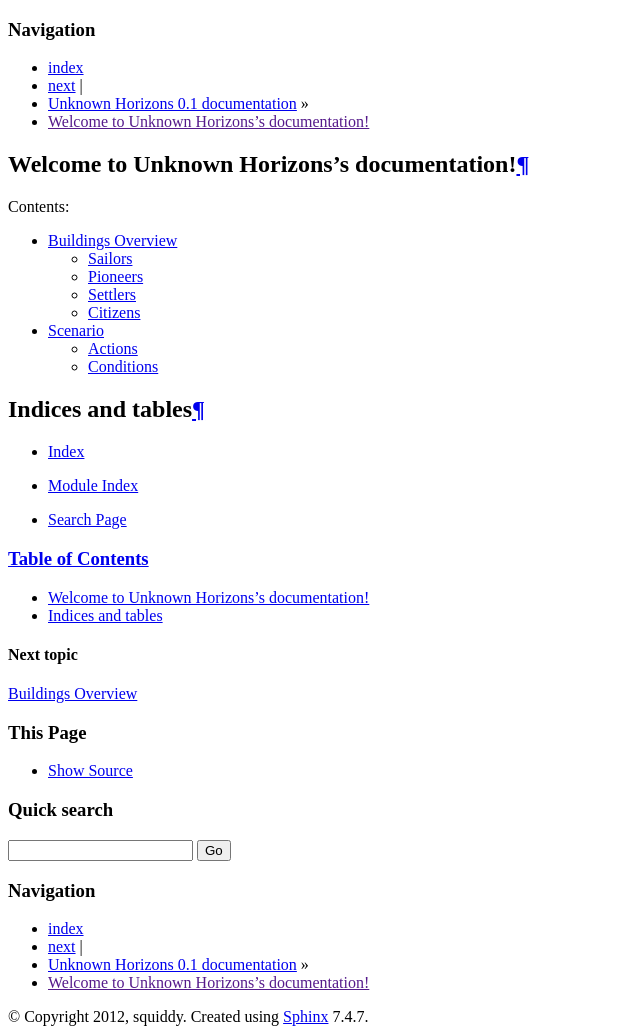
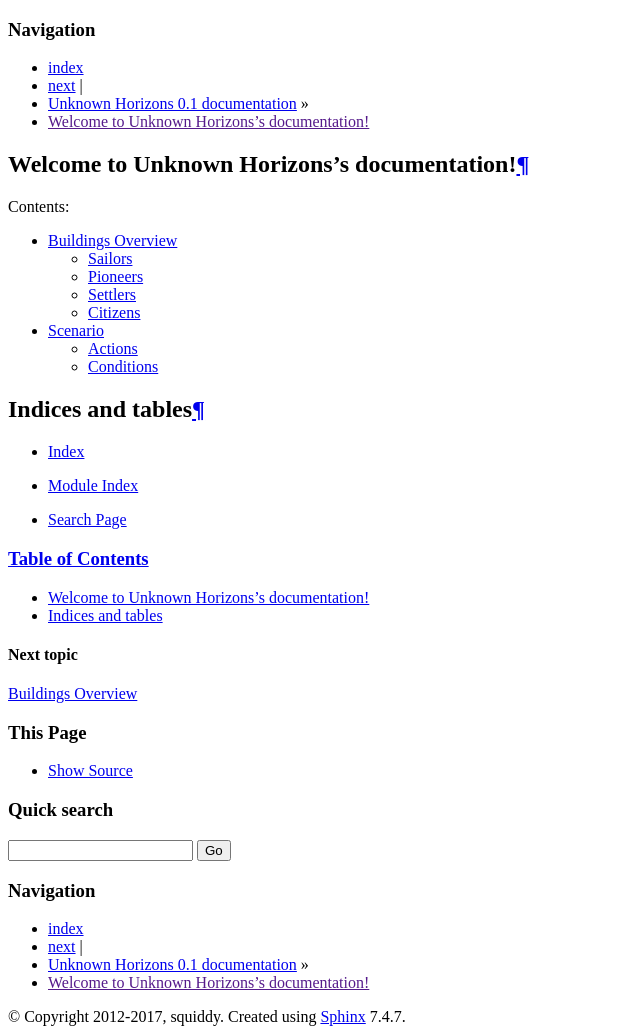
Before and after one commit to unknown-horizons/docs, a Sphinx documentation site: the page built from docs/index.rst, in a window 1280 px wide. Shown: the whole page, without its empty margins (0-640 px from the left). Built offline with Sphinx 7.4.7, drawn with Linux system fonts in a browser that asks for light colours.

Commit message:
Update copyright year

```diff
--- a/docs/conf.py
+++ b/docs/conf.py
@@ -41,7 +41,7 @@
 
 # General information about the project.
 project = u'Unknown Horizons'
-copyright = u'2012, squiddy'
+copyright = u'2012-2017, squiddy'
 
 # The version info for the project you're documenting, acts as replacement for
 # |version| and |release|, also used in various other places throughout the
```
